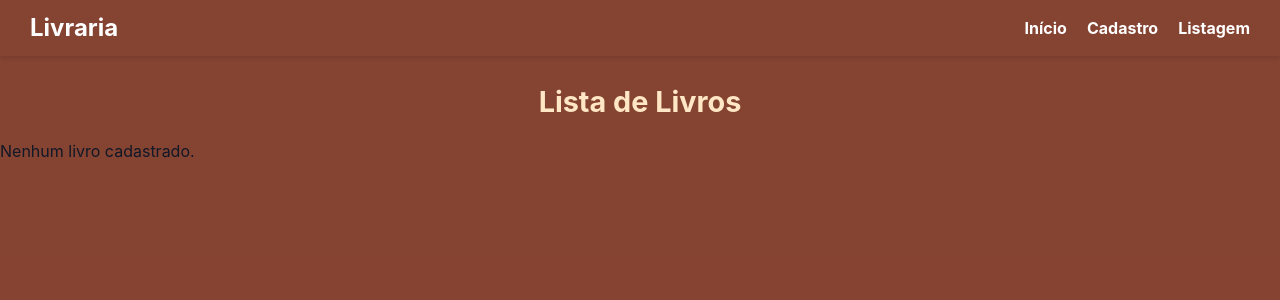
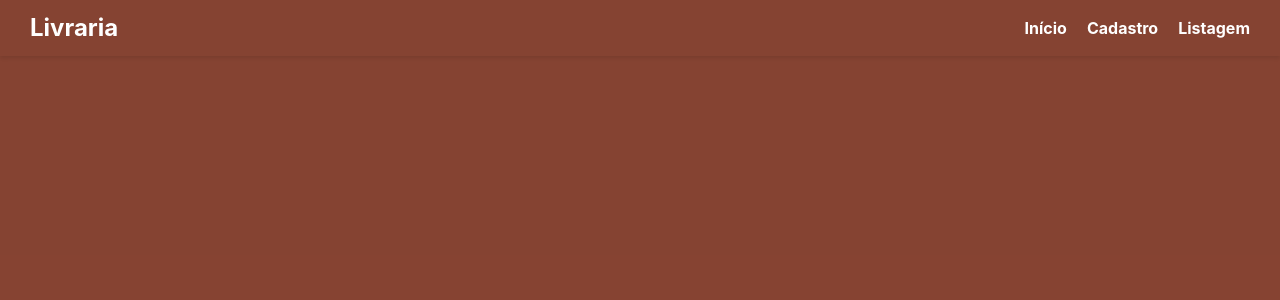
Before and after one commit to santigas/biblioteca-app, a React app: page /listagem in a window 1280 px wide. Shown: the top 300 px of the page. Built offline with nearby package versions, Linux system fonts and the light colour scheme; the HTML template or start-up script is replaced by a standard one.

Commit message:
feat: end

```diff
--- a/src/components/BookCard.jsx
+++ b/src/components/BookCard.jsx
@@ -1,14 +1,18 @@
 export default function BookCard({ livro, onRemover }) {
+  const imagemUrl = livro.imagem || "/placeholder.png";
+
   return (
-    <div className="card mb-2">
-      <div className="card-body">
-        <h5 className="card-title">{livro.titulo}</h5>
-        <p className="card-text">Autor: {livro.autor}</p>
-        <p className="card-text">Gênero: {livro.genero}</p>
-
-        <button className="delete-btn" onClick={onRemover}>
-          Excluir
-        </button>
+    <div className="book-card">
+      <img
+        src={imagemUrl}
+        alt={`Capa do livro ${livro.titulo}`}
+        className="book-card-image"
+      />
+      <div className="book-card-content">
+        <h3>{livro.titulo}</h3>
+        <p className="book-card-author">por {livro.autor}</p>
+        <p className="book-card-genre">Gênero: {livro.genero}</p>
+        <button className="delete-btn" onClick={onRemover}>Excluir</button>
       </div>
     </div>
   );
--- a/src/pages/Cadastro.jsx
+++ b/src/pages/Cadastro.jsx
@@ -1,34 +1,36 @@
 import { useState } from "react";
-import "./cadastro.css"; // Importando o CSS
+import "./cadastro.css";
 
 export default function Cadastro() {
   const [titulo, setTitulo] = useState("");
   const [autor, setAutor] = useState("");
   const [genero, setGenero] = useState("");
   const [mensagem, setMensagem] = useState("");
+  const [imagem, setImagem] = useState("");
+
 
   const handleSubmit = (e) => {
     e.preventDefault();
 
-    // Pega os livros já existentes no localStorage
     const livrosSalvos = JSON.parse(localStorage.getItem("livros")) || [];
 
-    const novoLivro = { titulo, autor, genero };
+    const novoLivro = {
+      titulo,
+      autor,
+      imagem,
+      genero
+    };
 
-    // Adiciona o novo livro à lista
     const livrosAtualizados = [...livrosSalvos, novoLivro];
-
-    // Salva a lista atualizada no localStorage
     localStorage.setItem("livros", JSON.stringify(livrosAtualizados));
 
-    // Limpa os campos do formulário
     setTitulo("");
     setAutor("");
+    setImagem("");
     setGenero("");
+    setMensagem("Livro cadastrado com sucesso!");
 
-    // Exibe uma mensagem de sucesso
-    setMensagem("Livro cadastrado com sucesso!");
-    setTimeout(() => setMensagem(""), 3000); // Limpa a mensagem após 3 segundos
+    setTimeout(() => setMensagem(""), 3000);
   };
 
   return (
@@ -36,6 +38,7 @@ export default function Cadastro() {
       <div className="cadastro-form-wrapper">
         <h2>Cadastro de Livro</h2>
         <p>Preencha os campos abaixo para adicionar um novo livro à sua coleção.</p>
+
         <form onSubmit={handleSubmit} className="cadastro-form">
           <div className="form-group">
             <label htmlFor="titulo">Título</label>
@@ -49,6 +52,7 @@ export default function Cadastro() {
               required
             />
           </div>
+
           <div className="form-group">
             <label htmlFor="autor">Autor</label>
             <input
@@ -61,20 +65,43 @@ export default function Cadastro() {
               required
             />
           </div>
+
           <div className="form-group">
             <label htmlFor="genero">Gênero</label>
-            <input
+            <select
               id="genero"
-              type="text"
-              placeholder="Ex: Fantasia"
               value={genero}
               onChange={(e) => setGenero(e.target.value)}
               className="form-control"
               required
+            >
+              <option value="">Selecione um gênero</option>
+              <option value="Fantasia">Fantasia</option>
+              <option value="Romance">Romance</option>
+              <option value="Ficção Científica">Ficção Científica</option>
+              <option value="Terror">Terror</option>
+              <option value="Mistério">Mistério</option>
+              <option value="Aventura">Aventura</option>
+              <option value="Biografia">Biografia</option>
+            </select>
+          </div>
+
+
+          <div className="form-group">
+            <label htmlFor="imagem">URL da Imagem</label>
+            <input
+              id="imagem"
+              type="url"
+              placeholder="Cole aqui o link da imagem da capa"
+              value={imagem}
+              onChange={(e) => setImagem(e.target.value)}
+              className="form-control"
             />
           </div>
+
           <button type="submit" className="btn btn-primary w-100">Cadastrar Livro</button>
         </form>
+
         {mensagem && <div className="alert alert-success mt-3">{mensagem}</div>}
       </div>
     </div>
--- a/src/pages/Home.jsx
+++ b/src/pages/Home.jsx
@@ -1,8 +1,8 @@
 import React from 'react';
 import "./home.css";
-// O componente Header seria importado de sua pasta de componentes.
 
-// --- Componente de Ícone de Estrela ---
+
+
 const StarIcon = ({ filled }) => (
   <svg
     className={`star-icon ${filled ? 'filled' : ''}`}
@@ -14,7 +14,7 @@ const StarIcon = ({ filled }) => (
   </svg>
 );
 
-// --- Dados das Dicas de Leitura ---
+
 const readingTips = [
   {
     id: 1,
@@ -45,7 +45,7 @@ const readingTips = [
 // --- Componente do Card de Livro ---
 const BookCard = ({ book }) => {
   return (
-    <div className="book-card">
+    <div className="bookcard">
       <img
         className="book-card-image"
         src={book.imageUrl}
--- a/src/pages/Listagem.jsx
+++ b/src/pages/Listagem.jsx
@@ -11,25 +11,19 @@ export default function Listagem() {
   }, []);
 
   function removerLivro(index) {
-    const novosLivros = livros.filter((_, i) => i !== index);
-    setLivros(novosLivros);
-    localStorage.setItem("livros", JSON.stringify(novosLivros));
+    const novos = [...livros];
+    novos.splice(index, 1);
+    setLivros(novos);
+    localStorage.setItem("livros", JSON.stringify(novos));
   }
 
   return (
-    <main className="listagem-container">
-      <h2 className="titulo-principal">Lista de Livros</h2>
-      {livros.length === 0 ? (
-        <p>Nenhum livro cadastrado.</p>
-      ) : (
-        livros.map((livro, index) => (
-          <BookCard
-            key={index}
-            livro={livro}
-            onRemover={() => removerLivro(index)} // aqui passa a função
-          />
-        ))
-      )}
-    </main>
+    <div className="listagem-container">
+      <div className="listagem-grid">
+        {livros.map((livro, index) => (
+          <BookCard key={index} livro={livro} onRemover={() => removerLivro(index)} />
+        ))}
+      </div>
+    </div>
   );
 }
--- a/src/pages/home.css
+++ b/src/pages/home.css
@@ -1,4 +1,4 @@
-/* --- Estilos Globais --- */
+
 body {
   margin: 0;
   font-family: -apple-system, BlinkMacSystemFont, 'Segoe UI', 'Roboto', 'Oxygen',
@@ -10,7 +10,7 @@ body {
   color: #111827;
 }
 
-/* --- Container Principal da Página --- */
+
 .home-page {
   display: flex;
   flex-direction: column;
@@ -26,7 +26,7 @@ body {
   flex-grow: 1;
 }
 
-/* --- Seção de Boas-Vindas --- */
+
 .welcome-section {
   text-align: center;
   margin-bottom: 4rem;
@@ -45,7 +45,7 @@ body {
   margin: 0 auto;
 }
 
-/* --- Título das Seções --- */
+
 .section-title {
   font-size: 2rem;
   font-weight: 700;
@@ -55,30 +55,32 @@ body {
 }
 
 
-/* --- Grid de Dicas de Leitura --- */
+
 .reading-tips-grid {
-  display: grid;
-  gap: 2.5rem;
+  display: flex;
+  gap: 100px;
+  justify-content: center;
   grid-template-columns: 1fr;
 }
 
-/* --- Card do Livro --- */
-.book-card {
+
+.bookcard {
   background-color: #ffffff;
+  width: 100%;
   border-radius: 0.5rem;
   box-shadow: 0 4px 6px -1px rgba(0, 0, 0, 0.1), 0 2px 4px -1px rgba(0, 0, 0, 0.06);
   overflow: hidden;
   transition: transform 0.3s ease-in-out, box-shadow 0.3s ease-in-out;
 }
 
-.book-card:hover {
+.bookcard:hover {
   transform: scale(1.05);
   box-shadow: 0 10px 15px -3px rgba(2, 2, 2, 0.1), 0 4px 6px -2px rgba(0, 0, 0, 0.05);
 }
 
 .book-card-image {
   width: 100%;
-  height: 450px;
+  height: 430px;
   object-fit:fill;
 }
 
--- a/src/pages/listagem.css
+++ b/src/pages/listagem.css
@@ -1,50 +1,69 @@
-.card {
-  background-color: #2b150e;
-  color: #f9f6f2;
-  border: 1px solid #5c2e1d;
-  border-radius: 8px;
-  box-shadow: 0 3px 6px rgba(0, 0, 0, 0.25);
-  transition: transform 0.2s ease, box-shadow 0.2s ease;
+.listagem-container {
+  display: flex;
+  flex-direction: column;
+  align-items: center;
+  width: 100%;
 }
 
-.card:hover {
-  transform: translateY(-5px);
-  box-shadow: 0 6px 12px rgba(0, 0, 0, 0.3);
+.listagem-grid {
+  display:flex;
+  grid-template-columns: repeat(auto-fit, minmax(300px, 1fr));
+  justify-content: center;
+  width: 100%;
+  gap: 50px;
+  padding: 2rem;
+  box-sizing: border-box;
 }
 
-.card-body {
-  padding: 1rem;
+.book-card {
+  width:20%;
+  background-color: #ffffff;
+  border-radius: 0.5rem;
+  overflow: hidden;
+  box-shadow: 0 4px 6px rgba(0,0,0,0.1);
+  transition: transform 0.3s ease, box-shadow 0.3s ease;
 }
 
-.card-title {
-  margin-bottom: 0.5rem;
-  font-size: 1.1rem;
-  color: #ffe7c6;
+.book-card:hover {
+  transform: scale(1.05);
+  box-shadow: 0 10px 15px rgba(0,0,0,0.15);
 }
 
-.card-text {
-  margin-bottom: 0.4rem;
-  font-size: 0.95rem;
+.book-card-image {
+  width: 100%;
+  height: 450px;
+  object-fit: cover;
+  display: block;
+  background-color: #f0f0f0;
+}
+
+.book-card-content {
+  padding: 1.5rem;
+}
+
+.book-card-content h3 {
+  font-size: 1.25rem;
+  font-weight: 700;
+  margin: 0 0 0.5rem 0;
+}
+
+.book-card-author,
+.book-card-genre {
+  font-size: 0.875rem;
+  color: #6b7280;
+  margin-bottom: 0.5rem;
 }
 
 .delete-btn {
-  background-color: #111827;
+  background-color: #d14a4a;
   color: #fff;
   border: none;
-  padding: 0.5rem 0.8rem;
+  padding: 0.5rem 1rem;
   border-radius: 6px;
   cursor: pointer;
   transition: background-color 0.2s ease;
-  margin-top: 0.5rem;
 }
 
 .delete-btn:hover {
-  background-color: #d14a4a;
+  background-color: #a0293b;
 }
-
-.titulo-principal {
-  font-size: 1.8rem;
-  margin-bottom: 1rem;
-  color: #ffe7c6;
-  text-align: center;
-}
```
